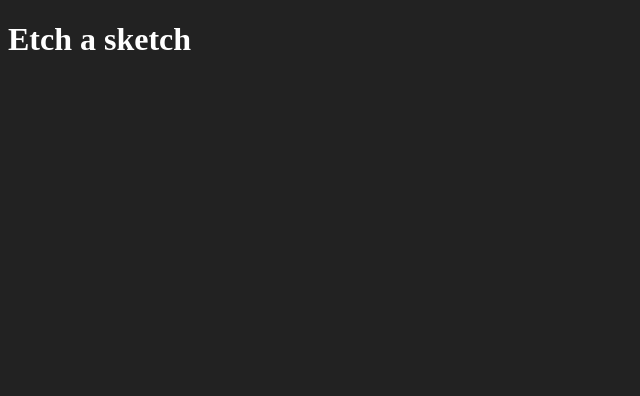
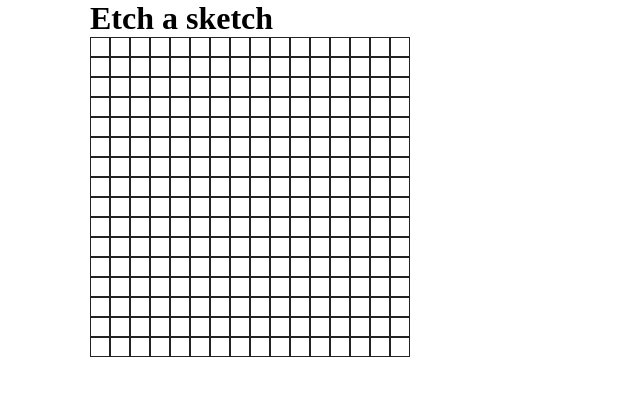
Before and after one commit to guswebdev/etch-a-sketch, a plain HTML site: page index.html in a window 1280 px wide. Shown: the whole page, without its empty margins (0-640 px from the left). Drawn offline with Linux system fonts and the light colour scheme.

Commit message:
Creacion de grilla y efecto hover color negro

```diff
--- a/css/style.css
+++ b/css/style.css
@@ -1,7 +1,33 @@
-body {
-    background-color: #222;
+html {
+    box-sizing: border-box;
 }
 
-h1 {
-    color: white;
+*,
+*::after,
+*::before {
+    margin: 0;
+    padding: 0;
+    box-sizing: inherit;
 }
+
+.container {
+    width: 90%;
+    max-width: 1100px;
+    margin-left: auto;
+    margin-right: auto;
+}
+
+.container-cuadricula {
+    width: 300px;
+    display: grid;
+    grid-template-columns: repeat(16, 20px);
+    grid-template-rows: repeat(16, 20px);
+}
+
+.item-cuadricula {
+    border: thin solid #222;
+}
+
+.color-black{
+    background-color: black;
+}
--- a/index.html
+++ b/index.html
@@ -8,8 +8,14 @@
     <link rel="stylesheet" href="css/style.css">
 </head>
 <body>
-    <h1>Etch a sketch</h1>
+    <div class="container">
+        <h1>Etch a sketch</h1>
+        <div class="container-cuadricula"></div>
+    </div>
 
-    <script src="js/app.js"></script>
+    <template id="template-cuadricula">
+        <div class="item-cuadricula"></div>
+    </template>
+    <script src="js/app.js" type="module"></script>
 </body>
 </html>
--- a/js/app.js
+++ b/js/app.js
@@ -1 +1,14 @@
-console.log('HOLA, ESTOY CONECTADO')
+import { pintarCuadricula } from "./pintar-cuadricula.js";
+
+const d = document;
+
+d.addEventListener('DOMContentLoaded', e => {
+    pintarCuadricula(16)
+})
+
+d.addEventListener('mouseover', e => {
+    //console.log(e.target)
+    if(e.target.matches('.item-cuadricula')){
+        e.target.classList.add('color-black')
+    }
+})
--- /dev/null
+++ b/js/pintar-cuadricula.js
@@ -0,0 +1,17 @@
+const d = document;
+
+export function pintarCuadricula (num) {
+    const canva = d.querySelector('.container-cuadricula')
+    const template = d.querySelector('#template-cuadricula').content
+    const fragment = d.createDocumentFragment()
+    const grilla = num * num
+
+    for(let i = 0; i < grilla; i++){
+        const clone = template.cloneNode(true)
+
+        fragment.appendChild(clone)
+    }
+
+    canva.appendChild(fragment)
+
+}
```
